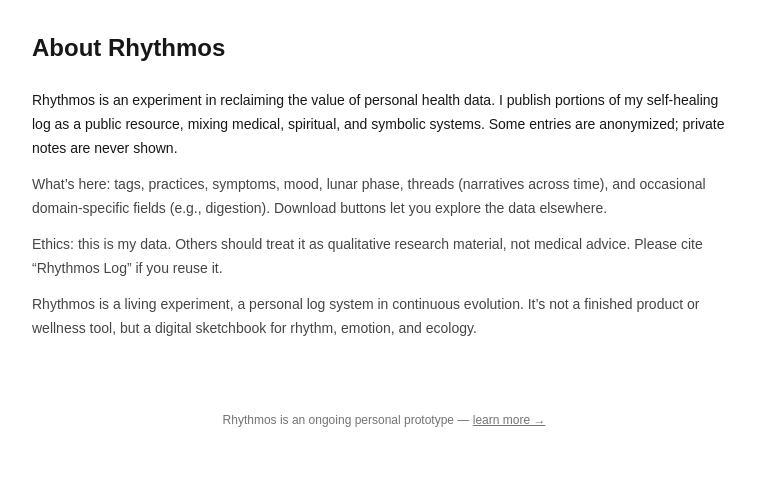
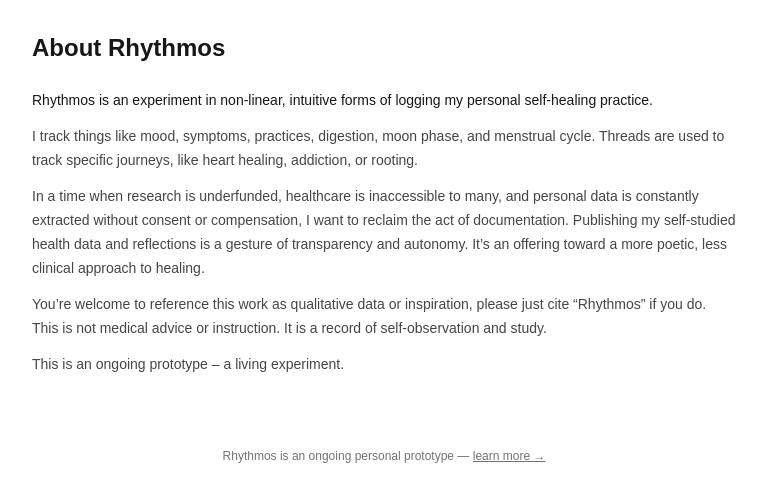
Before and after one commit to alba-saco/astraea, a Next.js app: page /about in a window 1280 px wide. Shown: the top 502 px of the page, without its empty margins (256-1022 px from the left). Built offline with nearby package versions, Linux system fonts and the light colour scheme.

Commit message:
about update

```diff
--- a/src/app/about/page.tsx
+++ b/src/app/about/page.tsx
@@ -4,22 +4,24 @@ export default function About() {
       <h1 className="text-2xl font-bold">About Rhythmos</h1>
       <section className="space-y-3 text-sm leading-6">
         <p>
-            Rhythmos is an experiment in reclaiming the value of personal health data. I publish
-            portions of my self-healing log as a public resource, mixing medical, spiritual, and
-            symbolic systems. Some entries are anonymized; private notes are never shown.
+          Rhythmos is an experiment in non-linear, intuitive forms of logging my personal self-healing practice.
         </p>
         <p className="opacity-80">
-            What’s here: tags, practices, symptoms, mood, lunar phase, threads (narratives across
-            time), and occasional domain-specific fields (e.g., digestion). Download buttons let you
-            explore the data elsewhere.
+          I track things like mood, symptoms, practices, digestion, moon phase, and menstrual cycle.
+          Threads are used to track specific journeys, like heart healing, addiction, or rooting.
         </p>
         <p className="opacity-80">
-            Ethics: this is my data. Others should treat it as qualitative research material, not
-            medical advice. Please cite “Rhythmos Log” if you reuse it.
+          In a time when research is underfunded, healthcare is inaccessible to many,
+          and personal data is constantly extracted without consent or compensation, I want to reclaim the act of documentation.
+          Publishing my self-studied health data and reflections is a gesture of transparency and autonomy. It’s an offering toward a more poetic,
+          less clinical approach to healing.
         </p>
         <p className="opacity-80">
-          Rhythmos is a living experiment, a personal log system in continuous evolution.
-          It’s not a finished product or wellness tool, but a digital sketchbook for rhythm, emotion, and ecology.
+          You’re welcome to reference this work as qualitative data or inspiration, please just cite “Rhythmos” if you do. This is not medical advice or instruction.
+          It is a record of self-observation and study.
+        </p>
+        <p className="opacity-80">
+          This is an ongoing prototype – a living experiment.
         </p>
       </section>
     </main>
```
Lines whose indentation alone changed are shown as unchanged.
